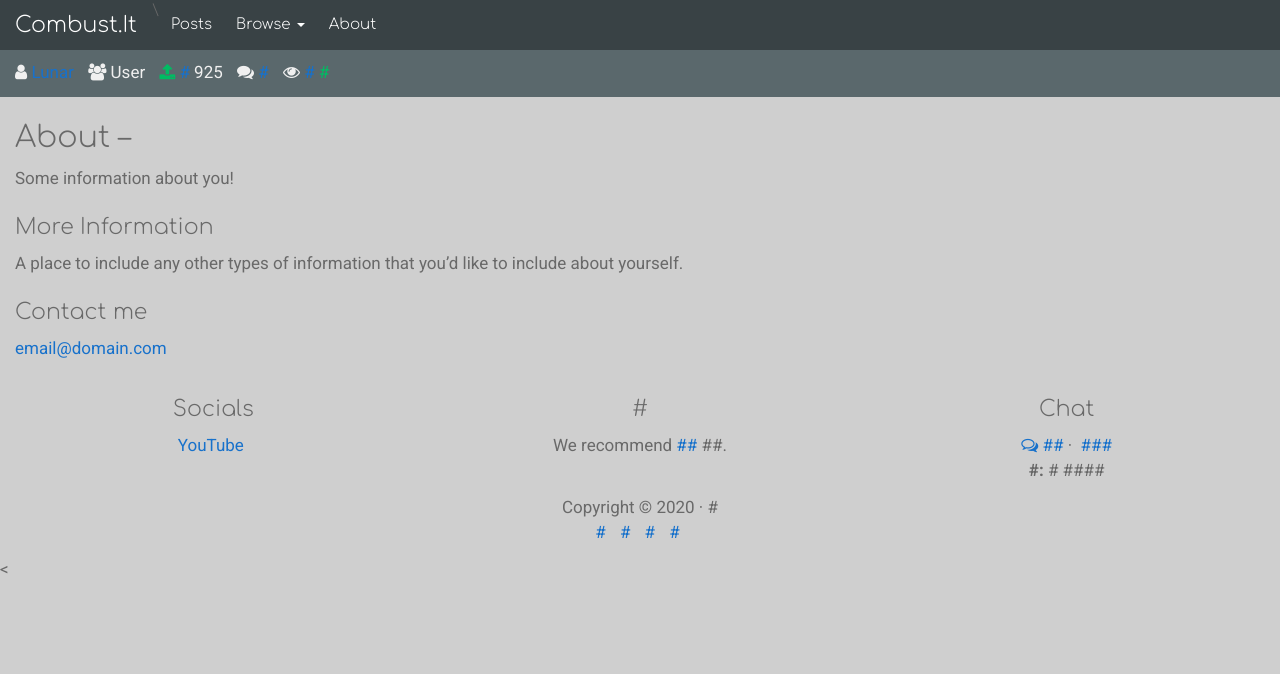
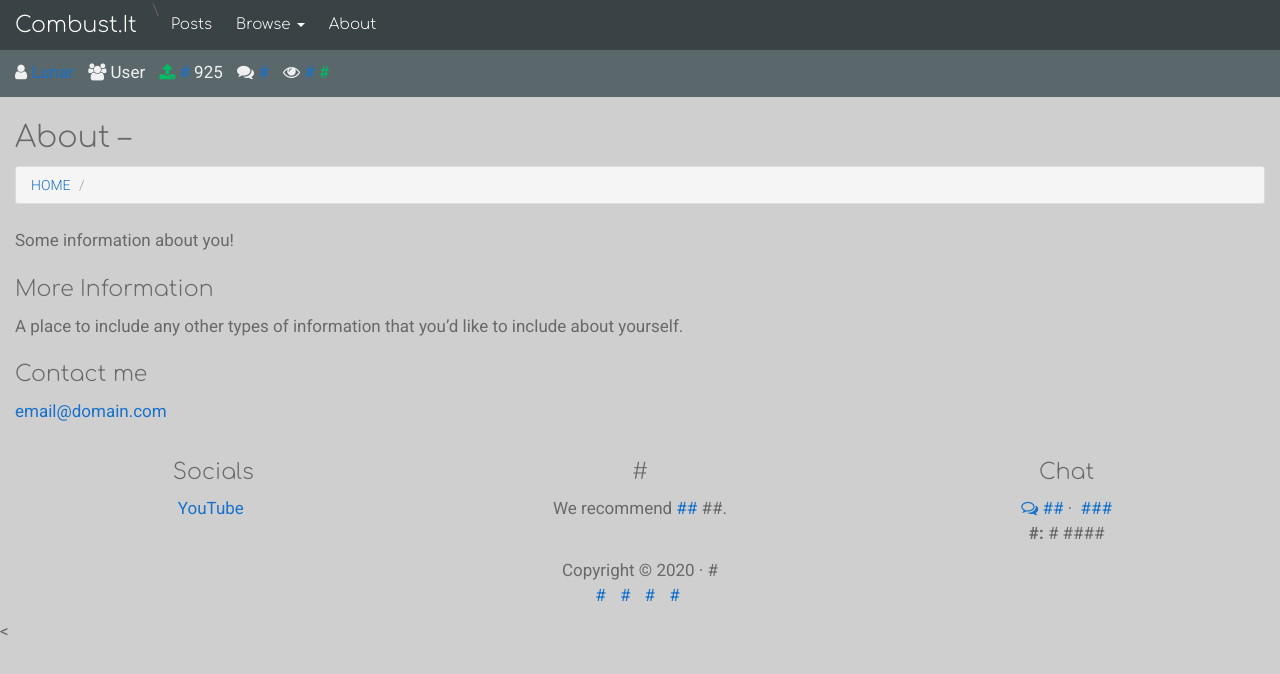
Before and after one commit to lunarcontrol/combust.it, a Jekyll site: the page built from about.md, in a window 1280 px wide. Shown: the top 674 px of the page. Built offline with Jekyll 4.4.1, drawn with Linux system fonts in a browser that asks for light colours; nearby versions of some CDN libraries; library files that are not in the unit come from our copies.

Commit message:
Update page.html

```diff
--- a/_layouts/page.html
+++ b/_layouts/page.html
@@ -3,6 +3,30 @@ layout: homepage
 ---
 
 <article class="page">
+
+
+  <ol class="breadcrumb">
+    <li><a href="{{ site.baseurl }}/">Home</a></li>
+    {% capture page_url_without_index_html %}{{ page.url | remove: "/index.html" }}{% endcapture %}
+    {% assign splitted_url_parts = page_url_without_index_html | split: '/' %}
+    {% capture forLoopMaxInt %}{{ splitted_url_parts.size | minus:1 }}{% endcapture %}
+    {% for i in (1..forLoopMaxInt) %}
+        {% capture current_breadcrumb_url %}{{next_prepender}}/{{ splitted_url_parts[i] }}/index.html{% endcapture %}
+        {% capture current_breadcrumb_md_url %}{{next_prepender}}/{{ splitted_url_parts[i] }}/{% endcapture %}
+        {% capture next_prepender %}{{next_prepender}}/{{ splitted_url_parts[i] }}{% endcapture %}
+        {% for breadcrumb_page in site.pages %}
+            {% if current_breadcrumb_url == breadcrumb_page.url or current_breadcrumb_md_url == breadcrumb_page.url  %}
+            {% assign j = forLoopMaxInt | plus: 0 %}
+                <li {% if i == j %}class="active"{% endif %}>
+                    {% capture breadcrumb_page_page_url_without_index_html %}{{ breadcrumb_page.url | remove: "index.html" }}{% endcapture %}
+                    <a href="{{ site.baseurl }}{{breadcrumb_page_page_url_without_index_html}}">{{breadcrumb_page.breadcrumb}}</a>
+                </li>
+            {% endif %}
+        {% endfor %}
+    {% endfor %}
+  </ol>
+
+
 
   <!-- <h1>{{ page.title }}</h1>-->
 
```
